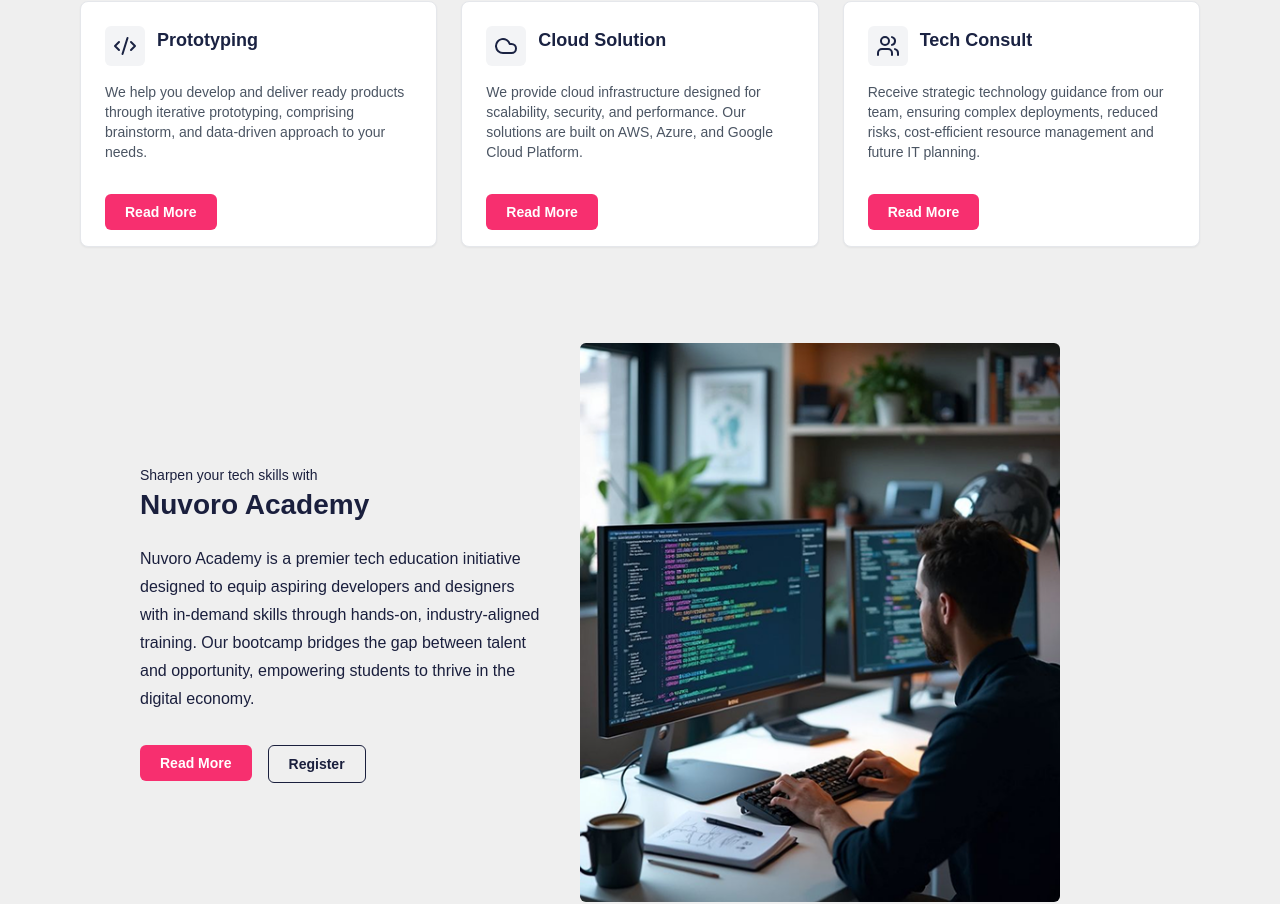
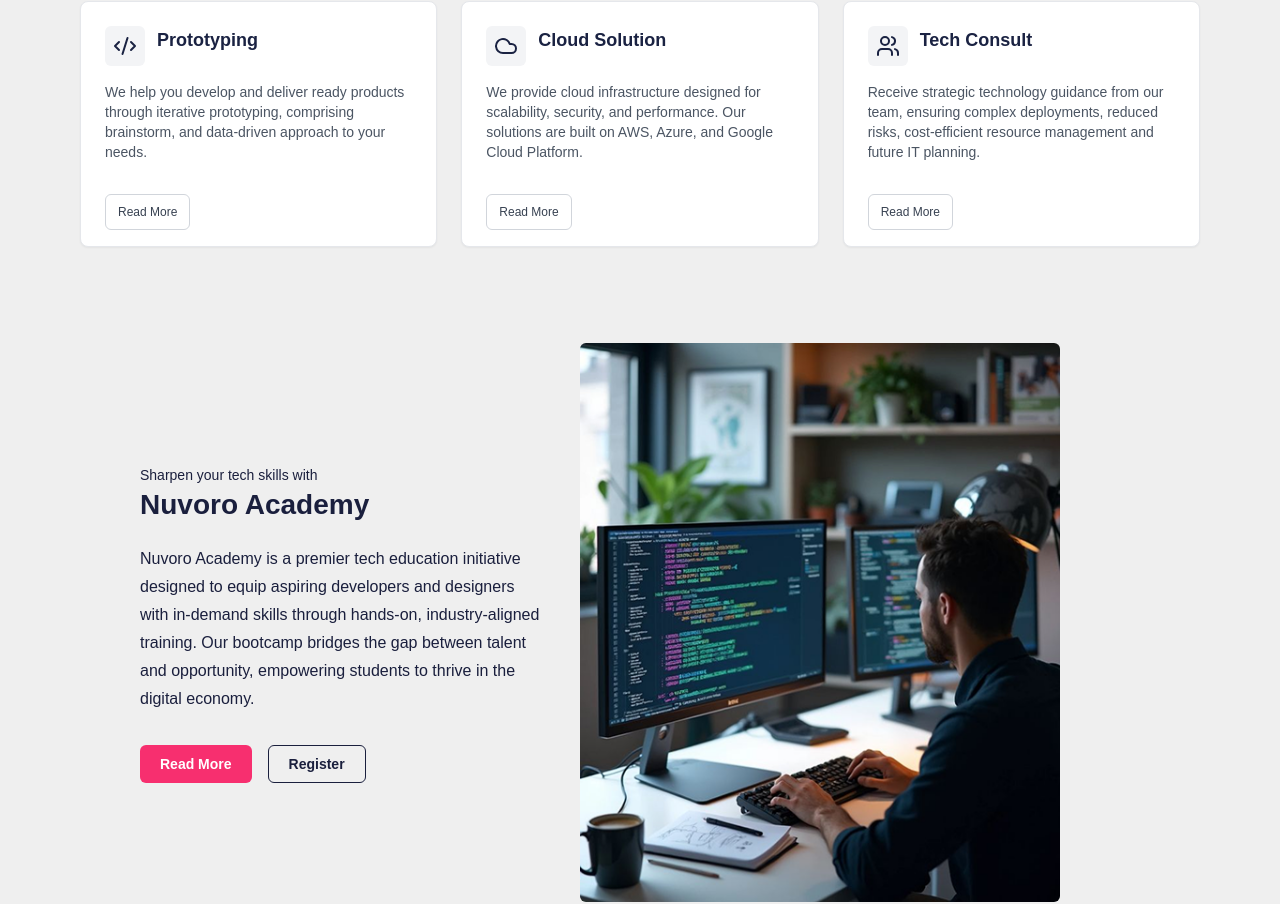
Before and after one commit to OnyekachiEze/Nuvoro, a React (Create React App) app: page / in a window 1280 px wide. Shown: the part 1739-2643 px from the top of the page. Built offline with nearby package versions, Linux system fonts and the light colour scheme.

Commit message:
changed service type

```diff
--- a/src/App.css
+++ b/src/App.css
@@ -10,7 +10,6 @@
 body {
   font-family: 'Outfit', sans-serif;
   background-color: #EFEFEF;
-
   color: #fff;
 }
 
@@ -734,7 +733,7 @@
   flex-wrap: wrap;
 }
 
-.read-more-btn,
+.read-more-btnn,
 .register-btn {
   font-size: 0.875rem;
   font-weight: 600;
@@ -744,13 +743,13 @@
   transition: all 0.3s ease;
 }
 
-.read-more-btn {
+.read-more-btnn {
   background-color: #f72f6f;
   color: white;
   border: none;
 }
 
-.read-more-btn:hover {
+.read-more-btnn:hover {
   background-color: #e02666;
 }
 
@@ -1087,7 +1086,7 @@
 
 
 .footer-wrapper {
-  background: linear-gradient(to right, #00d8ff, #0f172a);
+  background: linear-gradient(to right, #00E5FF, #1C1C3A);
   padding: 40px 20px;
   font-family: 'Roboto', sans-serif;
   color: white;
@@ -1116,6 +1115,7 @@
   display: flex;
   flex-direction: column;
   gap: 1.2rem;
+  margin-left: 3rem;
 }
 
 .footer-logo {
@@ -1183,12 +1183,15 @@
   list-style: none;
   padding: 0;
   margin: 0;
+  margin-top: 0.7rem;
 }
 
 .footer-column li {
   margin-bottom: 0.5rem;
   color: #d1d5db;
   font-size: 0.9rem;
+  margin-top: 0.9rem;
+  transition: color 0.3s;
 }
 
 .footer-column li:hover {
--- a/src/components/ServicesSection.js
+++ b/src/components/ServicesSection.js
@@ -39,7 +39,7 @@
                     Nuvoro Academy is a premier tech education initiative designed to equip aspiring developers and designers with in-demand skills through hands-on, industry-aligned training. Our bootcamp bridges the gap between talent and opportunity, empowering students to thrive in the digital economy.
                 </p>
                 <div className="button-container">
-                    <button className="read-more-btn">Read More</button>
+                    <button className="read-more-btnn">Read More</button>
                     <button className="register-btn">Register</button>
                 </div>
             </section>
```
